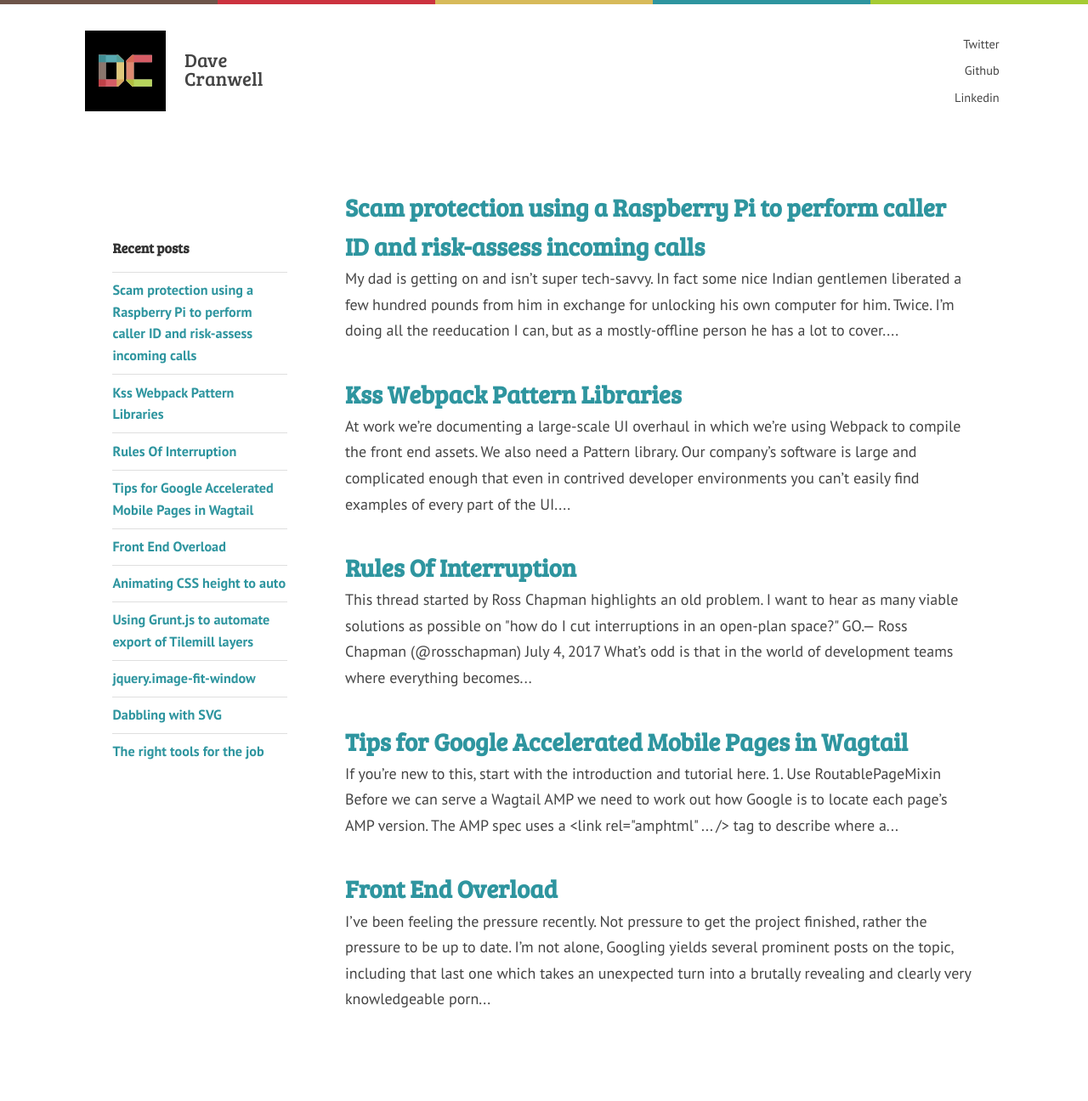
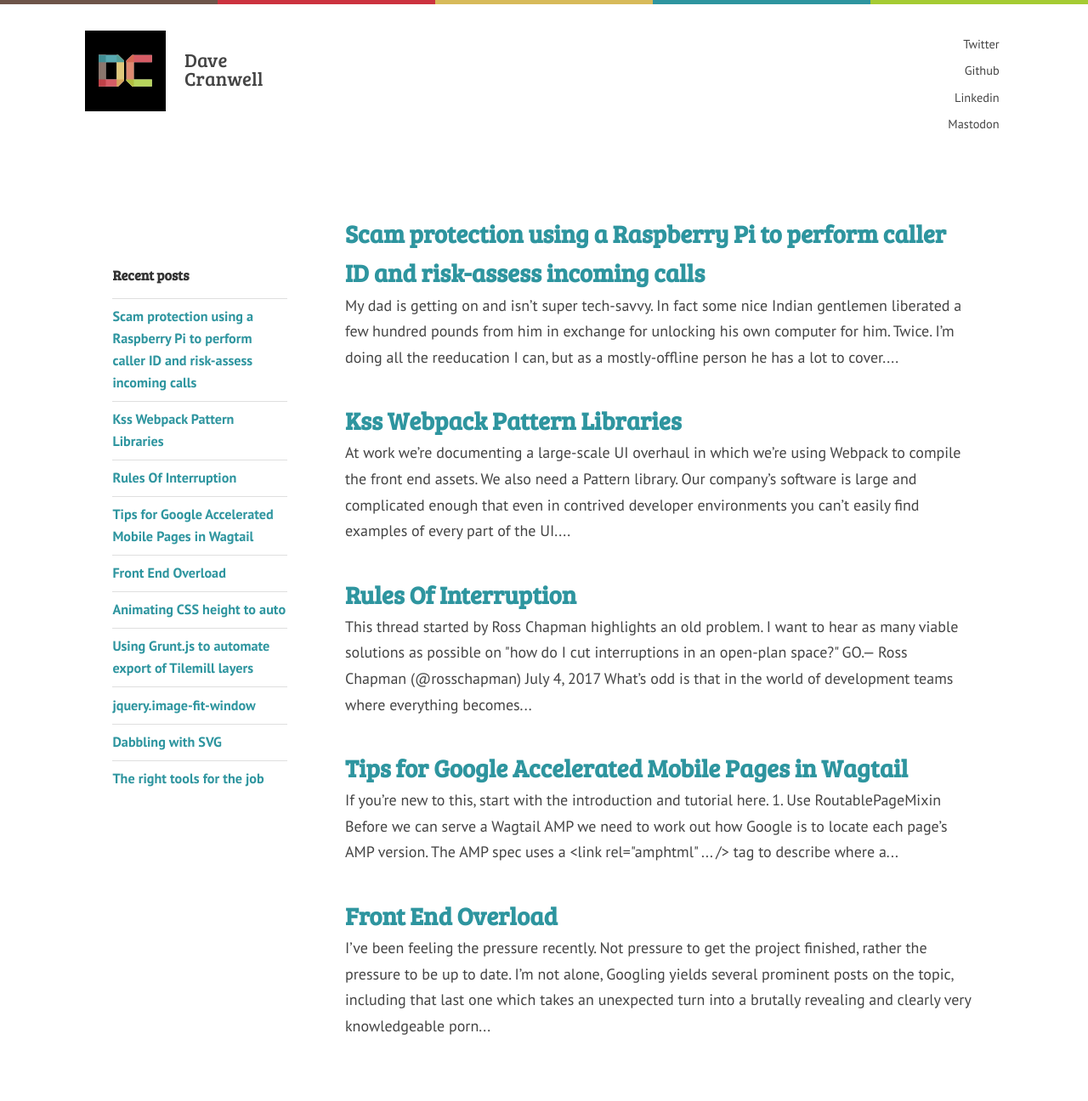
Before and after one commit to davecranwell/davecranwell.github.io, a Jekyll site: the page built from index.html, in a window 1280 px wide. Shown: the whole page at 85% size. Built offline with Jekyll 4.4.1, drawn with Linux system fonts in a browser that asks for light colours; nearby versions of some CDN libraries; before the commit the page ends 1264 px from its top, so only the background shows below that.

Commit message:
Adds mastodon

```diff
--- a/_layouts/default.html
+++ b/_layouts/default.html
@@ -99,6 +99,7 @@
                     <li><a href="http://twitter.com/davecranwell">Twitter</a></li>
                     <li><a href="http://github.com/davecranwell">Github</a></li>
                     <li><a href="http://www.linkedin.com/in/davecranwell">Linkedin</a></li>
+<li><a rel="me" href="https://mastodon.online/@davecranwell">Mastodon</a></li>
                 </ul>
             </nav>
         </header>
```
